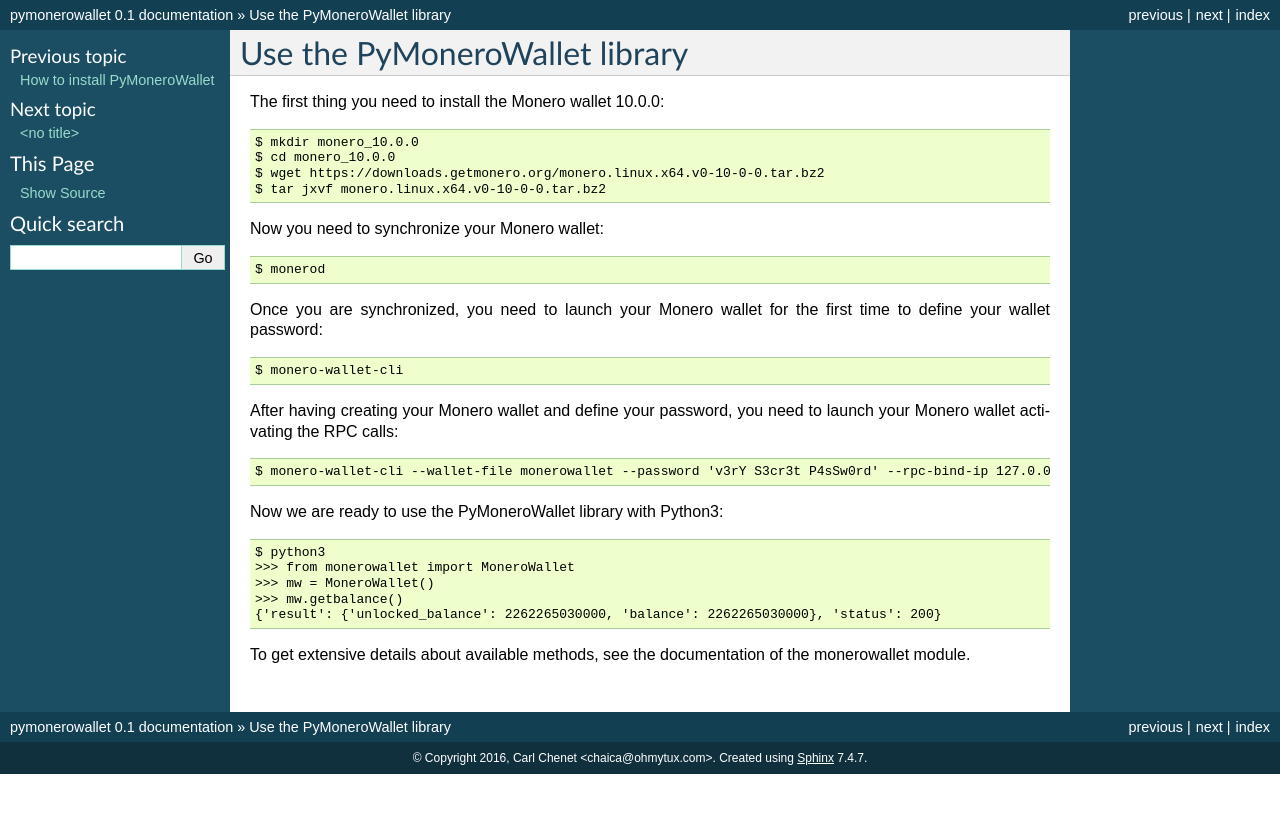
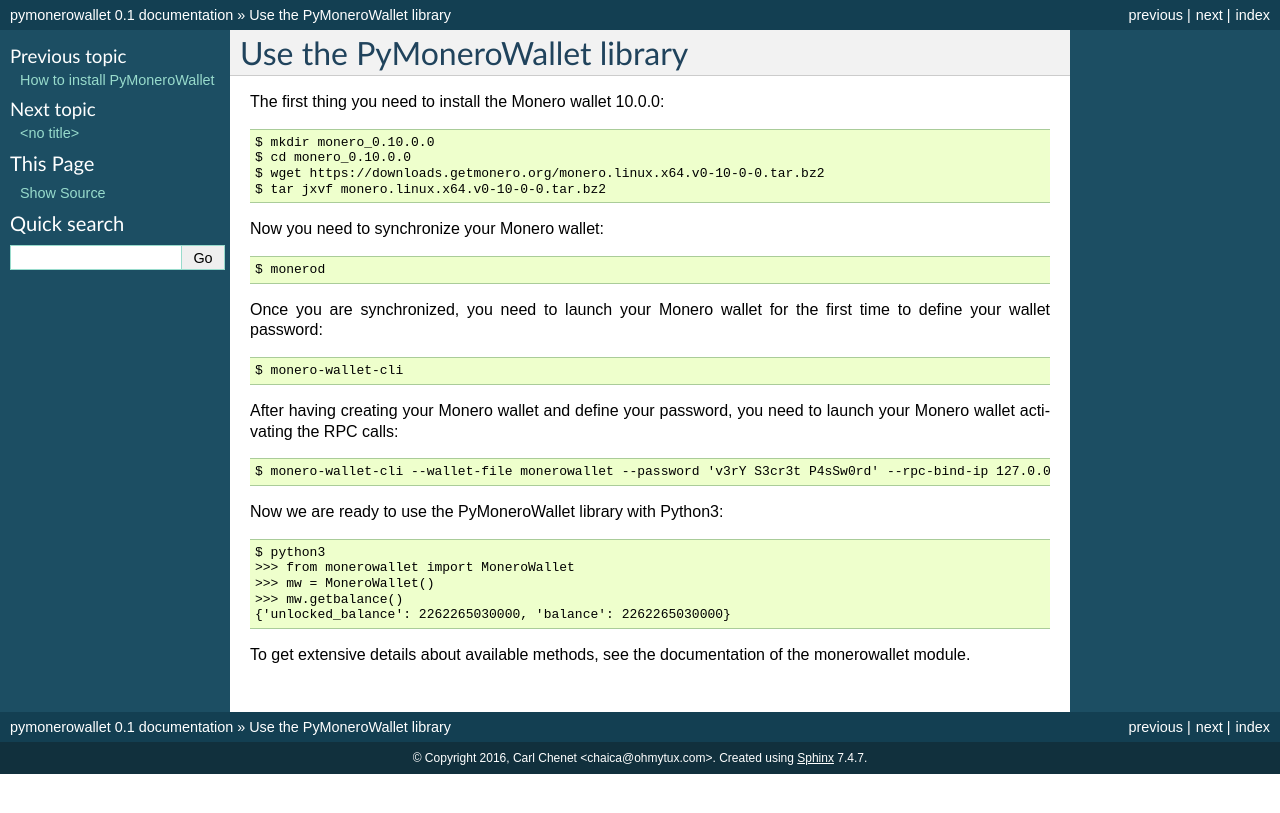
Before and after one commit to emesik/pymonerowallet, a Sphinx documentation site: the page built from docs/source/use.rst, in a window 1280 px wide. Shown: the top 813 px of the page. Built offline with Sphinx 7.4.7, drawn with Linux system fonts in a browser that asks for light colours.

Commit message:
fix example

```diff
--- a/docs/source/use.rst
+++ b/docs/source/use.rst
@@ -2,8 +2,8 @@ Use the PyMoneroWallet library
 ==============================
 The first thing you need to install the Monero wallet 10.0.0::
 
-    $ mkdir monero_10.0.0
-    $ cd monero_10.0.0
+    $ mkdir monero_0.10.0.0
+    $ cd monero_0.10.0.0
     $ wget https://downloads.getmonero.org/monero.linux.x64.v0-10-0-0.tar.bz2
     $ tar jxvf monero.linux.x64.v0-10-0-0.tar.bz2
 
@@ -25,6 +25,6 @@ Now we are ready to use the PyMoneroWallet library with Python3::
     >>> from monerowallet import MoneroWallet
     >>> mw = MoneroWallet()
     >>> mw.getbalance()
-    {'result': {'unlocked_balance': 2262265030000, 'balance': 2262265030000}, 'status': 200}
+    {'unlocked_balance': 2262265030000, 'balance': 2262265030000}
 
 To get extensive details about available methods, see the documentation of the monerowallet module.
```
